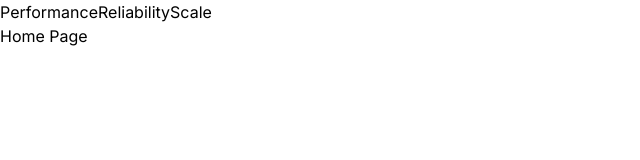
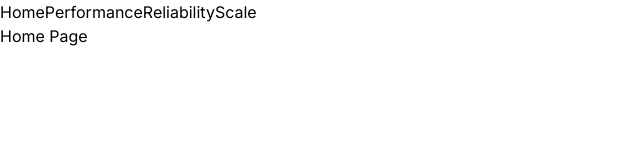
Before and after one commit to bournecreative/build-with-next, a Next.js app: page / in a window 1280 px wide. Shown: the top 160 px of the page, without its empty margins (0-640 px from the left). Built offline with nearby package versions, Linux system fonts and the light colour scheme.

Commit message:
Create components folder and Header component, import into the layout file to ensure Header is displayed across all pages

```diff
--- a/src/app/layout.tsx
+++ b/src/app/layout.tsx
@@ -1,5 +1,7 @@
 import type { Metadata } from "next";
 import { Inter } from "next/font/google";
+import Header from '../components/header'
+
 import "./globals.css";
 
 const inter = Inter({ subsets: ["latin"] });
@@ -16,7 +18,9 @@ export default function RootLayout({
 }>) {
   return (
     <html lang="en">
-      <body className={inter.className}>{children}</body>
+      <body className={inter.className}>
+        <Header />
+        {children}</body>
     </html>
   );
 }
--- a/src/app/page.tsx
+++ b/src/app/page.tsx
@@ -1,15 +1,8 @@
-import Link from 'next/link'
-
 import styles from "./page.module.css";
 
 export default function Home() {
   return (
    <div>
-    <div>
-      <Link href="/performance">Performance</Link>
-      <Link href="/reliability">Reliability</Link>
-      <Link href="/scale">Scale</Link>
-    </div>
     Home Page
    </div>
   );
--- /dev/null
+++ b/src/components/header.tsx
@@ -0,0 +1,12 @@
+   import Link from 'next/link'
+
+   export default function Header() {
+    return (
+        <div>
+            <Link href="/">Home</Link>
+            <Link href="/performance">Performance</Link>
+            <Link href="/reliability">Reliability</Link>
+            <Link href="/scale">Scale</Link>
+        </div>
+    )
+   }
```
